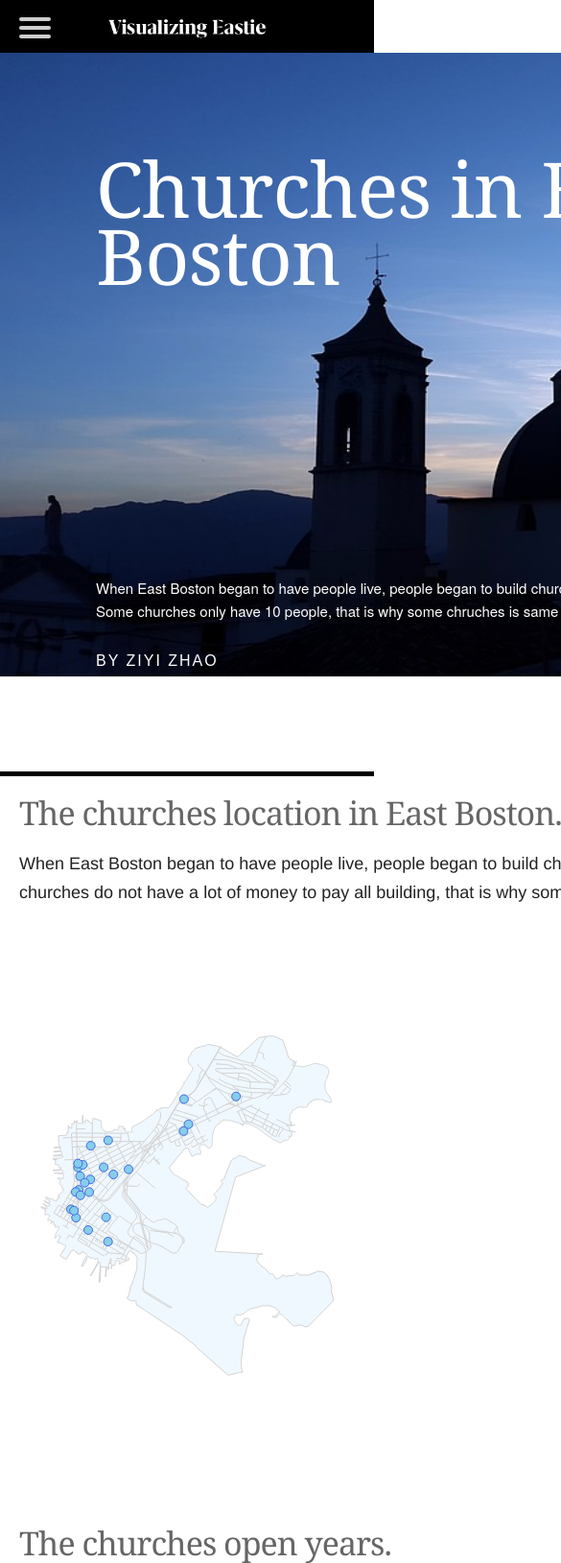
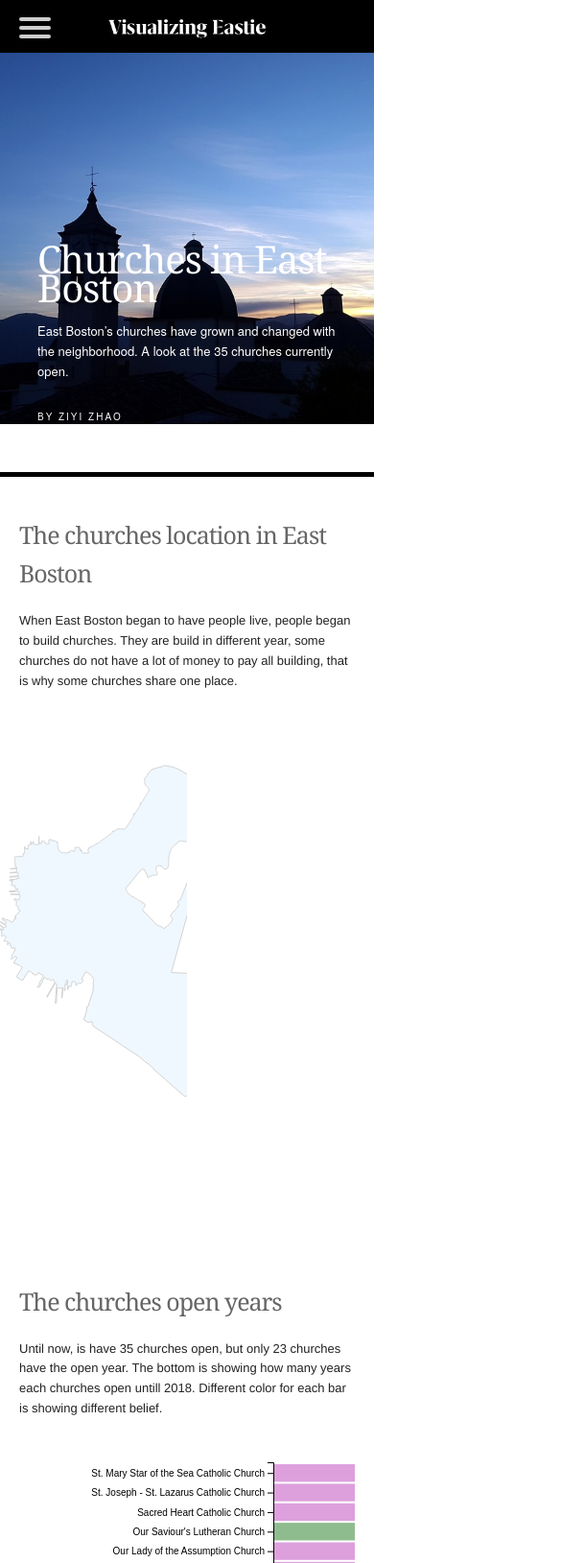
Before and after one commit to ZiyiZhao93/FinalEastBoston, a plain HTML site: page index.html in a window 390 px wide. Shown: the top 1629 px of the page at 96% size, 585 px wide, since content can reach past the window. Drawn offline with nearby package versions, Linux system fonts and the light colour scheme; a script that the page names is missing.

Commit message:
final change

```diff
--- a/css/EastBoston_styles.css
+++ b/css/EastBoston_styles.css
@@ -161,32 +161,32 @@ ul#menu li
 
 h1.EastBoston_head {
     font-family: "GrifoL-Bold","Georgia",serif;
-    font-size: 8rem;
-    line-height: 7rem;
-    margin-top: 10%;
+
     color: white;
+    margin-left: 10%;
+    margin-right: 10%;
 }
 
 h2.EastBoston_head {
     font-family: "GrifoL-Bold","Georgia",serif;
-    font-size: 3.4rem;
-    line-height: 3.6rem;
     color:#666;
     margin-top: -1rem;
 }
 
 h5.EastBoston_byline {
     font-family: "BentonSansCond-Bold","Helvetica-Bold",sans-serif;
-    font-size: 1.6rem;
-    line-height: 3rem;
+
+
     text-transform: uppercase;
     letter-spacing: 0.2rem;
+    color: white;
+    margin-left: 10%;
+    margin-right: 10%;
+    margin-top: 3rem;
 }
 
 div.EastBoston p {
     font-family: "BentonSansCond-Regular","Helvetica",sans-serif;
-    font-size: 1.8rem;
-    line-height: 3rem;
 }
 
 a   {
--- a/css/skeleton.css
+++ b/css/skeleton.css
@@ -121,7 +121,7 @@ are based on 10px sizing. So basically 1.5rem = 15px :) */
 html {
   font-size: 62.5%; }
 body {
-  font-size: 1.5em; /* currently ems cause chrome bug misinterpreting rems on body element */
+   /* currently ems cause chrome bug misinterpreting rems on body element */
   line-height: 1.6;
   font-weight: 400;
   font-family: "Lora", "HelveticaNeue", "Helvetica Neue", Helvetica, Arial, sans-serif;
@@ -134,26 +134,31 @@ h1, h2, h3, h4, h5, h6 {
   margin-top: 0;
   margin-bottom: 2rem;
   font-weight: 300; }
-h1 { font-size: 12.0rem; line-height: 1.2;  letter-spacing: -.1rem; font-family: "BentonSansComp-Bold"}
-h2 { font-size: 2.0rem; line-height: 1.25; letter-spacing: -.1rem;}
-h3 { font-size: 2.0rem; line-height: 1.1;  letter-spacing: -.1rem; font-family: "Sentinel-Medium"; color: grey; }
-h4 { font-size: 1.9rem; line-height: 1.35; letter-spacing: -.08rem; color: grey;}
-h5 { font-size: 1.8rem; line-height: 1.5;  letter-spacing: -.05rem; color: white;}
+h1 { letter-spacing: -.1rem; font-family: "BentonSansComp-Bold"}
+h2 { letter-spacing: -.1rem;}
+h3 { font-size: 2.0rem; line-height: 1.1;  letter-spacing: -.1rem; font-family: "Sentinel-Medium";  }
+h4 { font-size: 1.9rem; line-height: 1.35; letter-spacing: -.08rem; }
+h5 { line-height: 1.5;  letter-spacing: -.05rem; color: white;}
 h6 { font-size: 1.5rem; line-height: 1.6;  letter-spacing: 5px;
   text-transform: uppercase; font-weight: bold; font-family: "BentonSansComp-Bold"}
 
 /* Larger than phablet */
-@media (min-width: 550px) {
-  h1 { font-size: 5.0rem; }
-  h2 { font-size: 4.2rem; }
+@media (min-width: 740px) {
+  h1 { font-size: 8.0rem;
+        line-height: 24rem; }
+  h2 { font-size: 4rem;
+       line-height: 2rem; }
   h3 { font-size: 3.6rem; }
   h4 { font-size: 3.0rem; }
-  h5 { font-size: 2.4rem; }
+  h5 { font-size: 1.5rem; }
   h6 { font-size: 1.5rem; }
-}
+
 
 p {
-  margin-top: 0; }
+  margin-top: 0;
+  font-size: 2rem;}
+
+}
 
 /* Images
 –––––––––––––––––––––––––––––––––––––––––––––––––– */
@@ -421,7 +426,21 @@ there.
 }
 
 /* Larger than phablet (also point when grid becomes active) */
-@media (min-width: 550px) {}
+@media (max-width: 740px) {
+
+  h1 {  font-size: 4.0rem;
+        line-height: 3.0rem; }
+  h2 { font-size: 2.5rem; }
+  h3 { font-size: 3.6rem; }
+  h4 { font-size: 3.0rem; }
+  h5 { font-size: 1rem; }
+  h6 { font-size: 1.5rem; }
+
+
+  p { margin-top: 0;
+      font-size: 1.3rem; }
+
+}
 
 /* Larger than tablet */
 @media (min-width: 750px) {}
--- a/css/stylestyle.css
+++ b/css/stylestyle.css
@@ -2,49 +2,51 @@ body{
 
 }
 
-.firstp {
-    width: 800px;
-    height: auto;
-    margin-top: -630px;
-    margin-left: 100px;
+.intro-header{
+    width: 100%;
+    padding-top: 300px;
+    background: url(../images/churches.jpg)no-repeat center center;
+    background-size: cover;
+
 }
 
-h1 {
-    margin-bottom: 300px;
+.words{
+    width: 100%;
+    height: 100%;
+    margin-top: -100px;
+}
+
+#title {
+
 }
 
 #front {
+    margin-left: 10%;
+    margin-right: 10%;
     color: white;
 }
 
-.first{
-    width: 1000px;
-}
+#byname{
 
-#imageFirst{
-    width:1300px;
-    height:650px;
-    margin-left: -70px;
 }
 
 .line{
     width: auto;
     height: 5px;
     background-color: black;
-    margin-top: 100px;
-    margin-bottom: 30px;
+    margin-top: 50px;
+    margin-bottom: 50px;
 }
 
 .box1 {
-    width: 1000px;
+    width: 100%;
     height: auto;
-
 }
 
 .svgBox {
     background: none;
-    width: 900px;
-    height: 630px;
+    width: 100%;
+    height: 570px;
     margin-left: -170px;
 }
 
@@ -52,52 +54,54 @@ h1 {
 
 #svg0{
     background: none;
-    width: 500px;
-
+    width: 100%;
+    float: left;
+    margin-left: -5px;
 
 }
 
 #svg1{
     background: none;
-    width: 500px;
-
-    margin-left: -500px;
+    width: 100%;
+    float: left;
+    margin-left: -775px;
 }
 
 #svg4{
     background: none;
-    width: 500px;
-    margin-left: -500px;
+    width: 100%;
+    margin-left: -775px;
 
 
 }
 
 .box2 {
-    width: 1000px;
+    width: 100%;
     height: auto;
+    margin-top: 30px;
 }
 
 .svgBox2 {
     background: none;
-    width: 1000px;
+    width: 100%;
     margin-left: auto;
     margin-right: auto;
 }
 
 #svg2{
     background: none;
-    width: 700px;
+    width: 100%;
     height: 610px;
 }
 
 .box3 {
-    width: 1000px;
+    width: 100%;
     height: auto;
 }
 
 .svgBox3 {
     background: none;
-    width: 1000px;
+    width: 100%;
     height: auto;
     margin-left: auto;
     margin-right: auto;
@@ -105,7 +109,7 @@ h1 {
 
 #svg3{
     background: none;
-    width: 700px;
+    width: 100%;
     height: 400px;
 }
 
--- a/index.html
+++ b/index.html
@@ -66,25 +66,28 @@
 
   <!-- Primary Page Layout
   –––––––––––––––––––––––––––––––––––––––––––––––––– -->
-  <div class="first">
-      <img id="imageFirst" src="images/churches.jpg">
-  </div>
-  <div class="firstp">
-      <h1 class="EastBoston_head">Churches in East Boston</h1>
+  <div class="intro-header">
+    <div class="words">
+      <h1 class="EastBoston_head" id="title">Churches in East Boston</h1>
 
-      <p id="front">When East Boston began to have people live, people began to build churches. There is 35 churches still open until now. Some churches only have 10 people, that is why some chruches is same address.</p>
+      <p class="EastBoston" id="front">East Boston’s churches have grown and changed with the neighborhood. A look at the 35 churches currently open.</p>
 
-      <h5 class="EastBoston_byline">By Ziyi Zhao</h5>
+      <h5 class="EastBoston_byline" id="byname">By Ziyi Zhao</h5>
+
+    </div>
+
   </div>
 
+
   <div class="line"></div>
+
 
   <div class="container">
     <div class="row">
       <div class="column EastBoston">
 
           <div class="box1">
-            <h2 class="EastBoston_head">The churches location in East Boston.</h2>
+            <h2 class="EastBoston_head">The churches location in East Boston</h2>
             <p>When East Boston began to have people live, people began to build churches. They are build in different year, some churches do not have a lot of money to pay all building, that is why some churches share one place.</p>
 
             <div class="svgBox">
@@ -95,7 +98,7 @@
           </div>
 
           <div class="box2">
-            <h2 class="EastBoston_head">The churches open years.</h2>
+            <h2 class="EastBoston_head">The churches open years</h2>
             <p>Until now, is have 35 churches open, but only 23 churches have the open year. The bottom is showing how many years each churches open untill 2018. Different color for each bar is showing different belief.</p>
             <div class="svgBox2">
               <svg width="100%" height="100%" id="svg2"></svg>
@@ -103,7 +106,7 @@
           </div>
 
           <div class="box3">
-            <h2 class="EastBoston_head">The main language for each churches.</h2>
+            <h2 class="EastBoston_head">The main language for each churches</h2>
 
             <div class="svgBox3">
                 <svg width="100%" height="100%" id="svg3"></svg>
```
Also changed, not shown: 2 other files.
